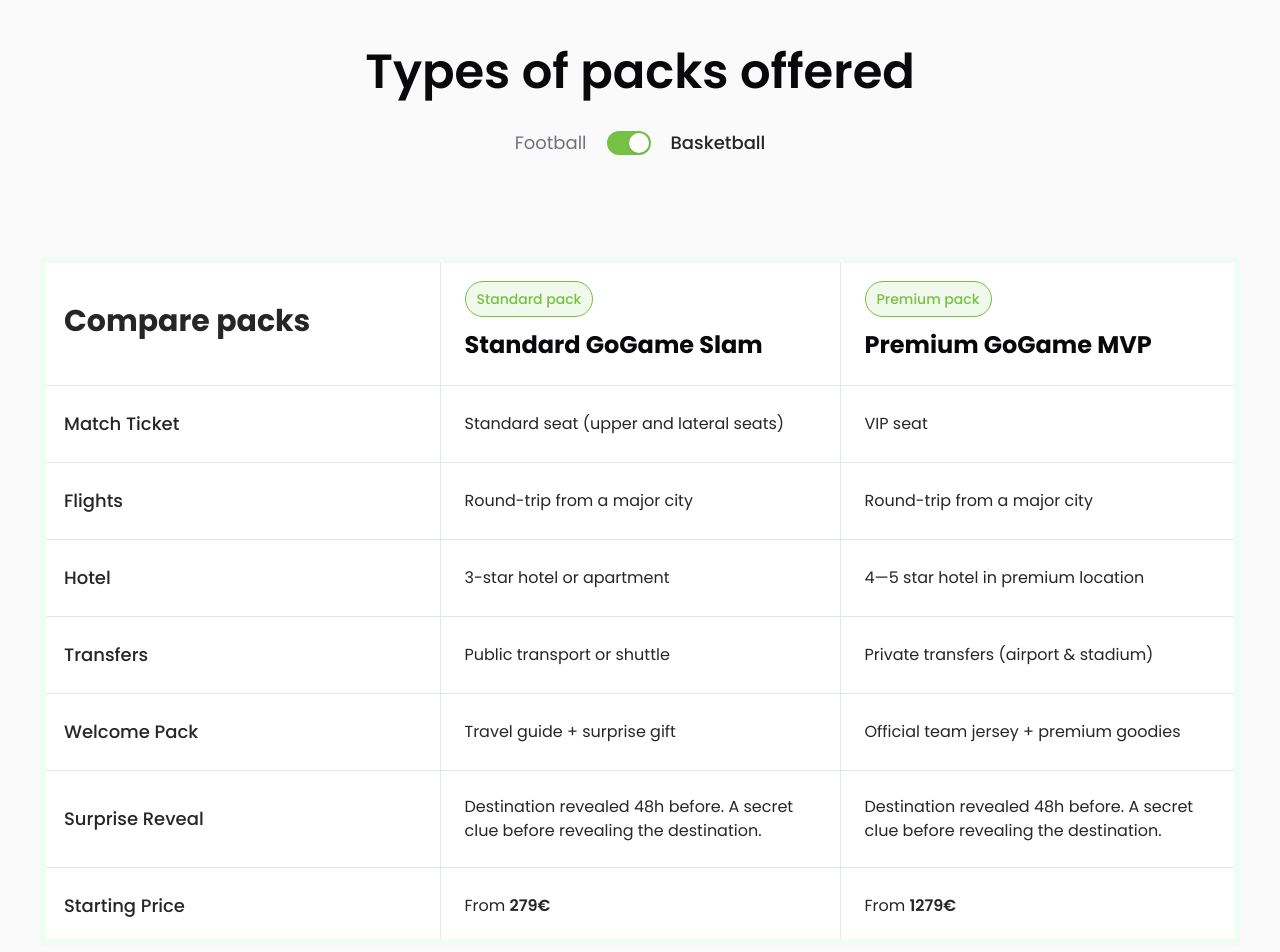
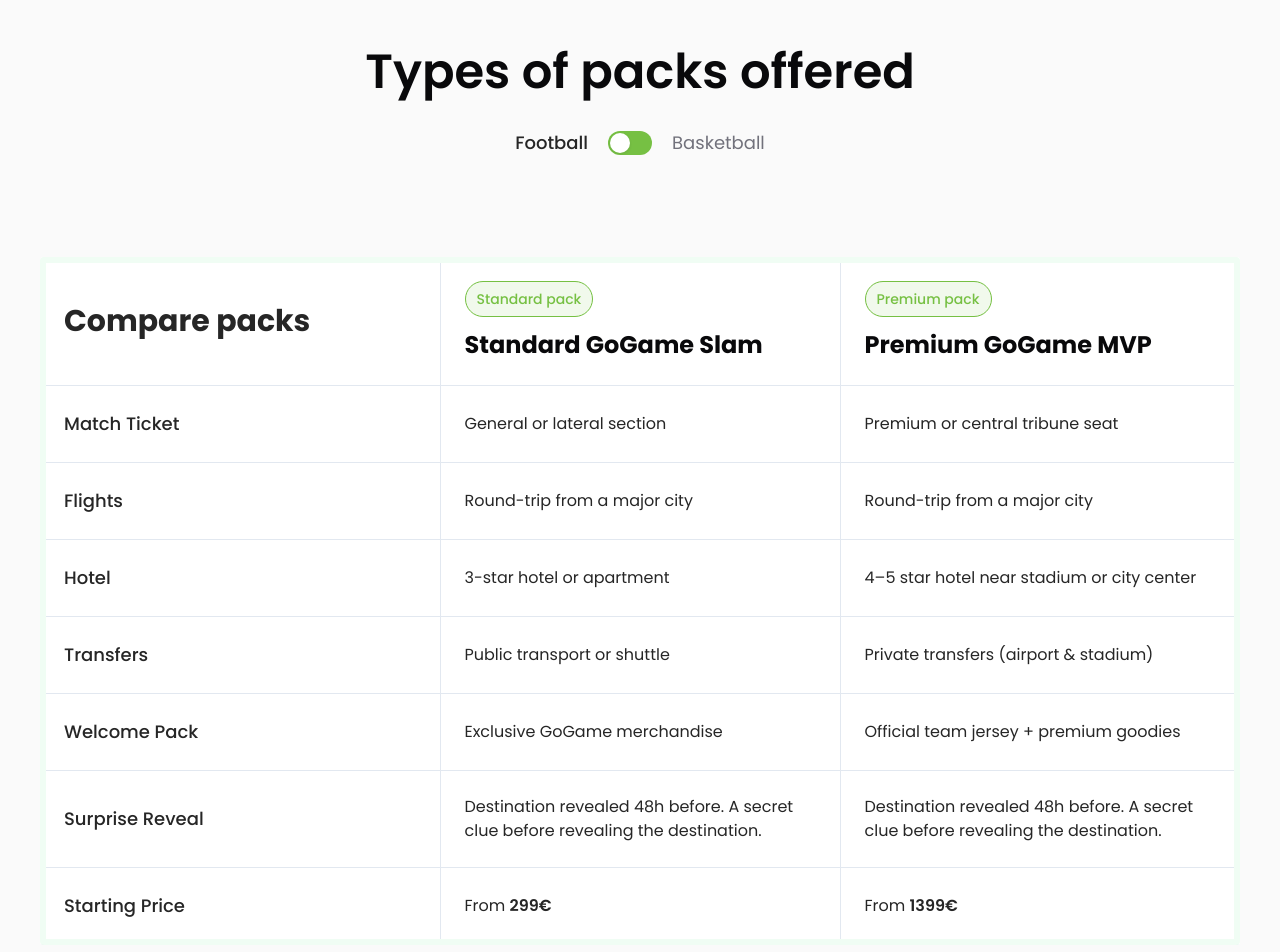
Before and after one commit to backbencherstudio/gogamee, a Next.js app: page /packages in a window 1280 px wide. Shown: the part 540-1492 px from the top of the page. Built offline with nearby package versions, Linux system fonts and the light colour scheme.

Commit message:
Package page design complete & filter system works now

```diff
--- a/app/(frontend)/packages/components/package-table/packagetable.tsx
+++ b/app/(frontend)/packages/components/package-table/packagetable.tsx
@@ -1,4 +1,5 @@
-import React from "react";
+'use client'
+import React, { useState } from "react";
 
 const basketballData = [
   {
@@ -133,8 +134,19 @@
 
 
 export default function PackageTable() {
+  const [selectedSport, setSelectedSport] = useState<'football' | 'basketball'>('football');
 
-    const { features, packs } = packData;
+  // Choose data based on selected sport
+  const data = selectedSport === 'football' ? footballData : basketballData;
+
+  // Extract features (row labels)
+  const features = data.map((item) => item.category);
+
+  // Helper to get value for a feature and type
+  const getValue = (feature: string, type: 'standard' | 'premium') => {
+    const found = data.find((item) => item.category === feature);
+    return found ? found[type] : '';
+  };
 
   return (
     <div className="w-full  py-24 bg-neutral-50 inline-flex flex-col justify-start items-center gap-12">
@@ -147,18 +159,39 @@
           </div>
         </div>
         <div className="inline-flex justify-start items-center gap-5">
-          <div className="justify-start text-zinc-500 text-lg font-normal font-['Poppins'] leading-loose">Football</div>
-          <div data-pressed="True" data-size="lg" data-state="Default" className="w-11 h-6 p-0.5 bg-[#76C043] rounded-xl flex justify-end items-center overflow-hidden">
-            <div className="w-5 h-5 bg-white rounded-full shadow-[0px_1px_2px_0px_rgba(16,24,40,0.06)] shadow-[0px_1px_3px_0px_rgba(16,24,40,0.10)]" />
-          </div>
-          <div className="justify-start text-neutral-800 text-lg font-medium font-['Poppins'] leading-loose">Basketball</div>
+          <button
+            type="button"
+            className={`justify-start text-lg font-['Poppins'] leading-loose focus:outline-none transition-colors duration-150 ${selectedSport === 'football' ? 'text-neutral-800 font-medium' : 'text-zinc-500 font-normal'}`}
+            onClick={() => setSelectedSport('football')}
+            aria-pressed={selectedSport === 'football'}
+          >
+            Football
+          </button>
+          <button
+            type="button"
+            aria-label="Toggle sport"
+            data-pressed={selectedSport === 'basketball'}
+            data-size="lg"
+            data-state="Default"
+            className={`w-11 h-6 p-0.5 bg-[#76C043] rounded-xl flex ${selectedSport === 'basketball' ? 'justify-end' : 'justify-start'} items-center overflow-hidden cursor-pointer focus:outline-none transition-all duration-150`}
+            onClick={() => setSelectedSport(selectedSport === 'football' ? 'basketball' : 'football')}
+          >
+            <span className="w-5 h-5 bg-white rounded-full shadow-[0px_1px_2px_0px_rgba(16,24,40,0.06)] shadow-[0px_1px_3px_0px_rgba(16,24,40,0.10)] block transition-transform duration-150" />
+          </button>
+          <button
+            type="button"
+            className={`justify-start text-lg font-['Poppins'] leading-loose focus:outline-none transition-colors duration-150 ${selectedSport === 'basketball' ? 'text-neutral-800 font-medium' : 'text-zinc-500 font-normal'}`}
+            onClick={() => setSelectedSport('basketball')}
+            aria-pressed={selectedSport === 'basketball'}
+          >
+            Basketball
+          </button>
         </div>
       </div>
       <div className="self-stretch flex flex-col justify-start items-start gap-6">
         <div className="self-stretch">
           {/* --- Table starts here, do not edit below this line --- */}
           <div className="w-full max-w-[1200px] mx-auto my-12">
-
             <div className="overflow-x-auto rounded outline-[6px] outline-offset-[-6px] outline-green-50 bg-white">
               <table className="min-w-full border-collapse">
                 <thead>
@@ -166,21 +199,21 @@
                     <th className="w-96 self-stretch text-start  pl-6 text-neutral-800 text-3xl font-bold font-['Poppins'] whitespace-nowrap leading-loose border-r border-slate-200">
                       Compare packs
                     </th>
-              {packs.map((pack, idx) => (
+                    {["Standard", "Premium"].map((type, idx) => (
                       <th
-                  key={pack.id}
-                  className={`w-96 p-6 bg-white align-bottom ${idx < packs.length - 1 ? 'border-r border-slate-200' : ''}`}
+                        key={type}
+                        className={`w-96 p-6 bg-white align-bottom ${idx < 1 ? 'border-r border-slate-200' : ''}`}
                       >
                         <div className="flex flex-col items-start gap-2">
                           <div
-                      className={`inline-block px-3 py-2 ${pack.bgColor} rounded-4xl outline-1 outline-offset-[-1px] ${pack.borderColor} flex items-center justify-center gap-2.5 mb-1`}
+                            className={`inline-block px-3 py-2 bg-[#F1F9EC] rounded-4xl outline-1 outline-offset-[-1px] outline-[#76C043] flex items-center justify-center gap-2.5 mb-1`}
                           >
-                      <span className={`${pack.textColor} text-sm font-medium font-['Poppins'] flex items-center justify-center`}>
-                        {pack.typeLabel}
+                            <span className={`text-[#76C043] text-sm font-medium font-['Poppins'] flex items-center justify-center`}>
+                              {type} pack
                             </span>
                           </div>
                           <span className="text-2xl font-bold font-['Poppins'] text-zinc-950">
-                      {pack.title}
+                            {type === 'Standard' ? (selectedSport === 'football' ? 'Standard GoGame Slam' : 'Standard GoGame Slam') : (selectedSport === 'football' ? 'Premium GoGame MVP' : 'Premium GoGame MVP')}
                           </span>
                         </div>
                       </th>
@@ -188,29 +221,26 @@
                   </tr>
                 </thead>
                 <tbody>
-            {features.map((feature) => (
-              <tr key={feature.key}>
+                  {features.map((feature, rowIdx) => (
+                    <tr key={feature}>
                       <th className="w-96 p-6 border-b border-slate-200 text-lg font-medium font-['Poppins'] text-neutral-800 text-left bg-white align-middle border-r ">
-                  {feature.label}
+                        {feature}
                       </th>
-                {packs.map((pack, idx) => {
-                  const value = pack.details[feature.key as keyof typeof pack.details];
-                  return (
+                      {["standard", "premium"].map((type, idx) => (
                         <td
-                      key={pack.id + '-' + feature.key}
-                      className={`w-96 p-6 border-b border-slate-200 text-base font-normal font-['Poppins'] text-neutral-800 bg-white align-middle ${idx < packs.length - 1 ? 'border-r border-slate-200' : ''}`}
+                          key={type}
+                          className={`w-96 p-6 border-b border-slate-200 text-base font-normal font-['Poppins'] text-neutral-800 bg-white align-middle ${idx < 1 ? 'border-r border-slate-200' : ''}`}
                         >
-                      {feature.key === 'price' ? (
+                          {feature === 'Starting Price' ? (
                             <>
                               <span className="font-normal">From </span>
-                          <span className="font-semibold">{value.replace('From ', '')}</span>
+                              <span className="font-semibold">{getValue(feature, type as 'standard' | 'premium').replace('From ', '')}</span>
                             </>
                           ) : (
-                        value
+                            getValue(feature, type as 'standard' | 'premium')
                           )}
                         </td>
-                  );
-                })}
+                      ))}
                     </tr>
                   ))}
                 </tbody>
```
Lines whose indentation alone changed are shown as unchanged.
